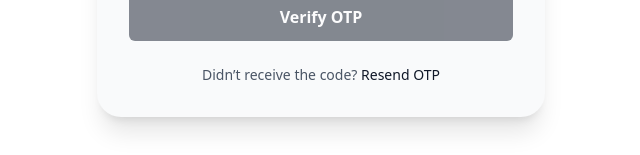
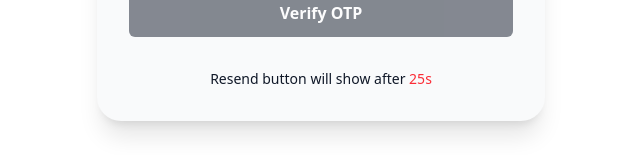
Before and after one commit to shabeebems/BookMyStay-client, a React (Vite) app: page /otp/1/1 in a window 1280 px wide. Shown: the part 449-604 px from the top of the page, without its empty margins (319-959 px from the left). Built offline with nearby package versions, Linux system fonts and the light colour scheme; no server answers.

Commit message:
Increase timer length and change colour on count in otp page

```diff
--- a/src/pages/auth/components/forms/OtpForm.tsx
+++ b/src/pages/auth/components/forms/OtpForm.tsx
@@ -11,7 +11,7 @@ const OtpForm: React.FC<OtpFormProps> = ({ email, role }) => {
   const [otp, setOtp] = useState<string[]>(['', '', '', '']);
   const [message, setMessage] = useState<string>('');
   const [messageType, setMessageType] = useState<'success' | 'error' | ''>('');
-  const [count, setCount] = useState<number>(3);
+  const [count, setCount] = useState<number>(30);
   const [showResend, setShowResend] = useState<boolean>(false);
   const [isSubmitting, setIsSubmitting] = useState(false);
 
@@ -79,7 +79,7 @@ const OtpForm: React.FC<OtpFormProps> = ({ email, role }) => {
     e.preventDefault();
     try {
       setShowResend(false);
-      setCount(3);
+      setCount(30);
       await postRequest('/auth/resend-otp', { email });
 
       setMessageType('success');
@@ -154,8 +154,9 @@ const OtpForm: React.FC<OtpFormProps> = ({ email, role }) => {
             </div>
           ) : (
             <p className="mt-2 text-center text-sm text-gray-900">
-              Resend button will show after {count}s
+              Resend button will show after <span className="text-red-500">{count}s</span>
             </p>
+
           )}
         </form>
       </div>
--- a/src/pages/owner/components/ProfileVerification.tsx
+++ b/src/pages/owner/components/ProfileVerification.tsx
@@ -1,6 +1,6 @@
 import React, { useEffect, useState } from 'react';
 import { protectedGetRequest, protectedPostRequest } from '../../../hooks/api';
-import ToastMessage from '../../../components/ToastMessage';  // Assuming path
+import ToastMessage from '../../../components/ToastMessage';
 
 interface Address {
   city?: string;
@@ -34,6 +34,7 @@ const ProfileVerificationPage = () => {
   const [toastOpen, setToastOpen] = useState(false);
   const [toastMessage, setToastMessage] = useState('');
   const [toastSeverity, setToastSeverity] = useState<'success' | 'error'>('success');
+  const [isSubmitting, setIsSubmitting] = useState(false);
 
   useEffect(() => {
     const fetchProfile = async () => {
@@ -54,7 +55,6 @@ const ProfileVerificationPage = () => {
   const handleFileChange = (e: React.ChangeEvent<HTMLInputElement>) => {
     if (e.target.files) {
       const filesArray = Array.from(e.target.files);
-
       const newFiles: File[] = [];
       const newUrls: string[] = [];
 
@@ -100,6 +100,7 @@ const ProfileVerificationPage = () => {
       return;
     }
 
+    setIsSubmitting(true);  // Start loading
     try {
       const base64Files = await Promise.all(selectedFiles.map(file => convertFileToBase64(file)));
 
@@ -117,6 +118,8 @@ const ProfileVerificationPage = () => {
     } catch (error) {
       console.error(error);
       showToast('An error occurred while uploading documents.', 'error');
+    } finally {
+      setIsSubmitting(false);  // End loading
     }
   };
 
@@ -163,7 +166,6 @@ const ProfileVerificationPage = () => {
             </div>
           </div>
 
-          {/* Document Upload */}
           <div>
             <label className="block text-sm font-medium text-gray-700 mb-1">
               Upload Documents (Max 3, Each below 2MB)
@@ -199,9 +201,16 @@ const ProfileVerificationPage = () => {
 
           <button
             onClick={handleSubmit}
-            className="w-full py-2 px-4 bg-indigo-600 text-white font-semibold rounded-md hover:bg-indigo-700 transition"
+            disabled={isSubmitting}
+            className={`w-full py-2 px-4 ${isSubmitting ? 'bg-gray-400 cursor-not-allowed' : 'bg-indigo-600 hover:bg-indigo-700'} text-white font-semibold rounded-md transition flex items-center justify-center`}
           >
-            Submit Documents
+            {isSubmitting && (
+              <svg className="animate-spin h-5 w-5 mr-2 text-white" xmlns="http://www.w3.org/2000/svg" fill="none" viewBox="0 0 24 24">
+                <circle className="opacity-25" cx="12" cy="12" r="10" stroke="currentColor" strokeWidth="4"></circle>
+                <path className="opacity-75" fill="currentColor" d="M4 12a8 8 0 018-8v8H4z"></path>
+              </svg>
+            )}
+            {isSubmitting ? 'Submitting...' : 'Submit Documents'}
           </button>
         </div>
       </div>
--- a/src/wrappers/RoleBasedWrapper.tsx
+++ b/src/wrappers/RoleBasedWrapper.tsx
@@ -20,6 +20,7 @@ const RoleBasedWrapper: React.FC<RoleBasedWrapperProps> = ({ allowedRoles }) =>
 
   try {
     const decoded = jwtDecode<TokenPayload>(token);
+    console.log(decoded)
     if(decoded.role === "owner" && !decoded.isVerified) {
       return <Navigate to={`/not-verified`} replace />; // Access Denied
     }
```
